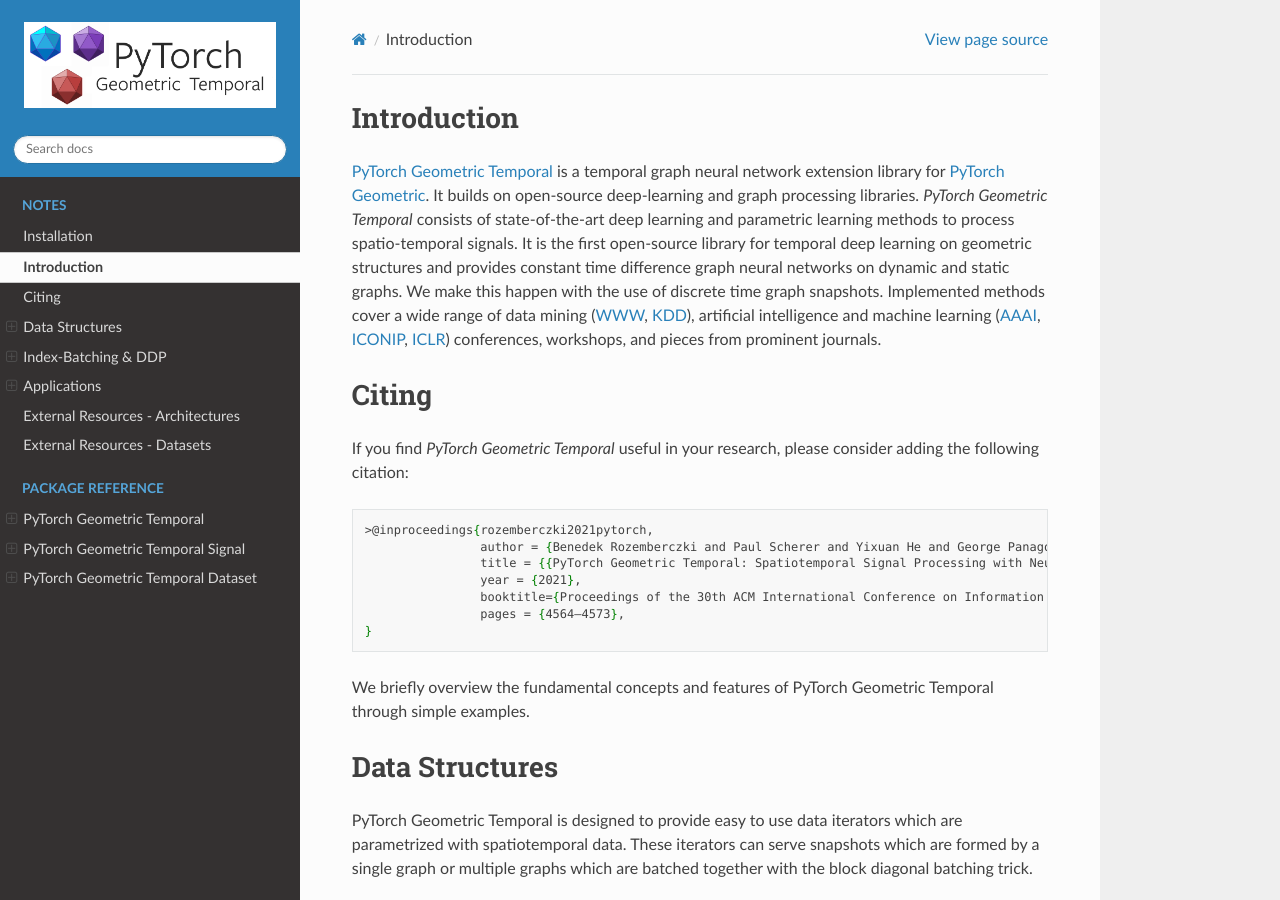
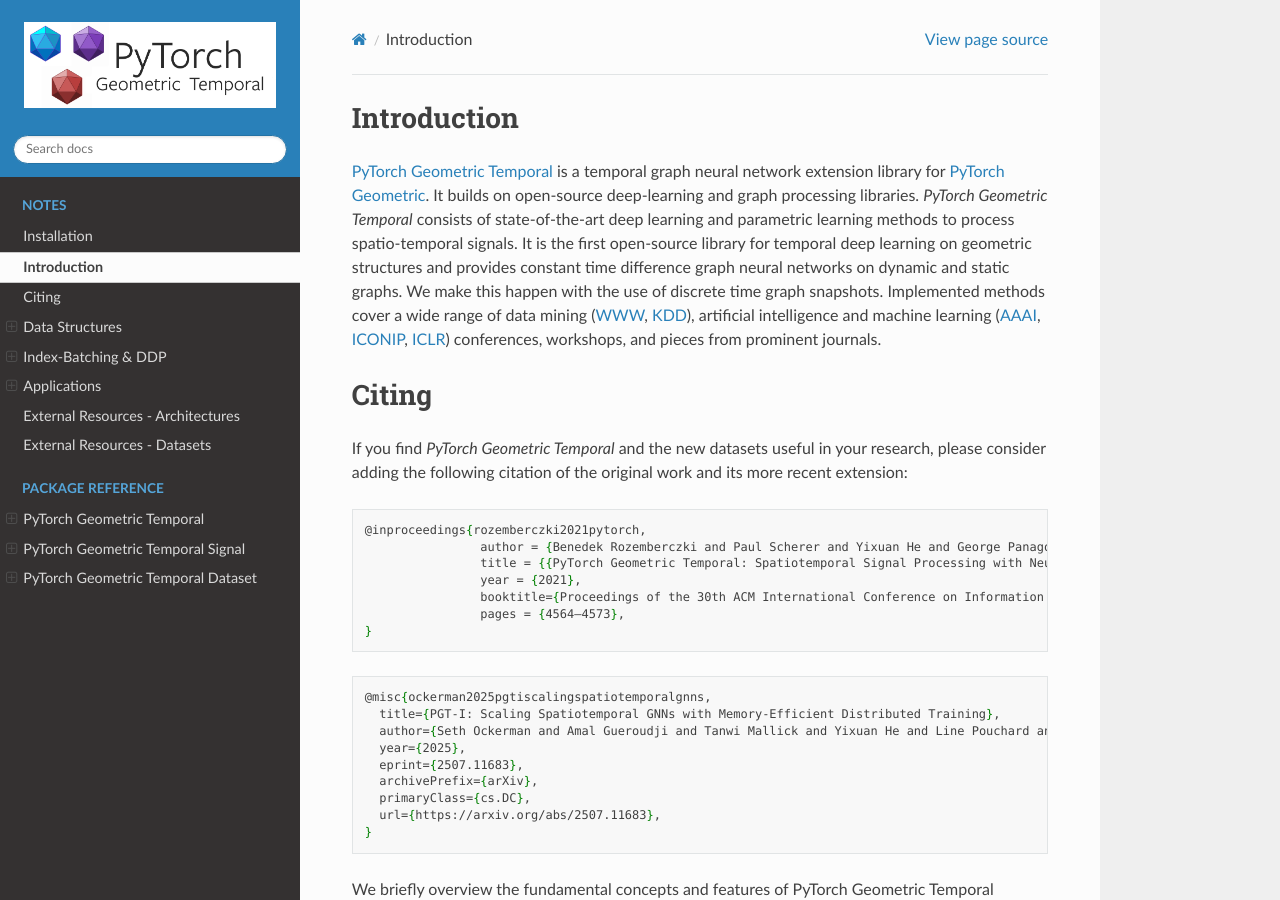
Before and after one commit to benedekrozemberczki/pytorch_geometric_temporal, a Sphinx documentation site: the page built from docs/source/notes/introduction.rst, in a window 1280 px wide and 900 px high. Built offline with Sphinx 7.4.7 and the Read the Docs theme 3.1.0, drawn with Linux system fonts in a browser that asks for light colours.

```diff
--- a/docs/source/notes/introduction.rst
+++ b/docs/source/notes/introduction.rst
@@ -6,17 +6,32 @@ Introduction
 
 Citing
 =======================
-If you find *PyTorch Geometric Temporal* useful in your research, please consider adding the following citation:
+
+If you find *PyTorch Geometric Temporal* and the new datasets useful in your research, please consider adding the following citation of the original work and its more recent extension:
 
 .. code-block:: latex
 
-    >@inproceedings{rozemberczki2021pytorch,
-                    author = {Benedek Rozemberczki and Paul Scherer and Yixuan He and George Panagopoulos and Alexander Riedel and Maria Astefanoaei and Oliver Kiss and Ferenc Beres and Guzman Lopez and Nicolas Collignon and Rik Sarkar},
+    @inproceedings{rozemberczki2021pytorch,
+                    author = {Benedek Rozemberczki and Paul Scherer and Yixuan He and George Panagopoulos and Alexander Riedel and Maria Astefanoaei and Oliver Kiss and Ferenc Beres and and Guzman Lopez and Nicolas Collignon and Rik Sarkar},
                     title = {{PyTorch Geometric Temporal: Spatiotemporal Signal Processing with Neural Machine Learning Models}},
                     year = {2021},
                     booktitle={Proceedings of the 30th ACM International Conference on Information and Knowledge Management},
                     pages = {4564–4573},
     }
+
+.. code-block:: latex
+
+    @misc{ockerman2025pgtiscalingspatiotemporalgnns,
+      title={PGT-I: Scaling Spatiotemporal GNNs with Memory-Efficient Distributed Training},
+      author={Seth Ockerman and Amal Gueroudji and Tanwi Mallick and Yixuan He and Line Pouchard and Robert Ross and Shivaram Venkataraman},
+      year={2025},
+      eprint={2507.11683},
+      archivePrefix={arXiv},
+      primaryClass={cs.DC},
+      url={https://arxiv.org/abs/2507.11683},
+    }
+
+
 
 We briefly overview the fundamental concepts and features of PyTorch Geometric Temporal through simple examples.
 
```
Also changed, not shown: docs/source/index.rst (+0 -9 lines).
